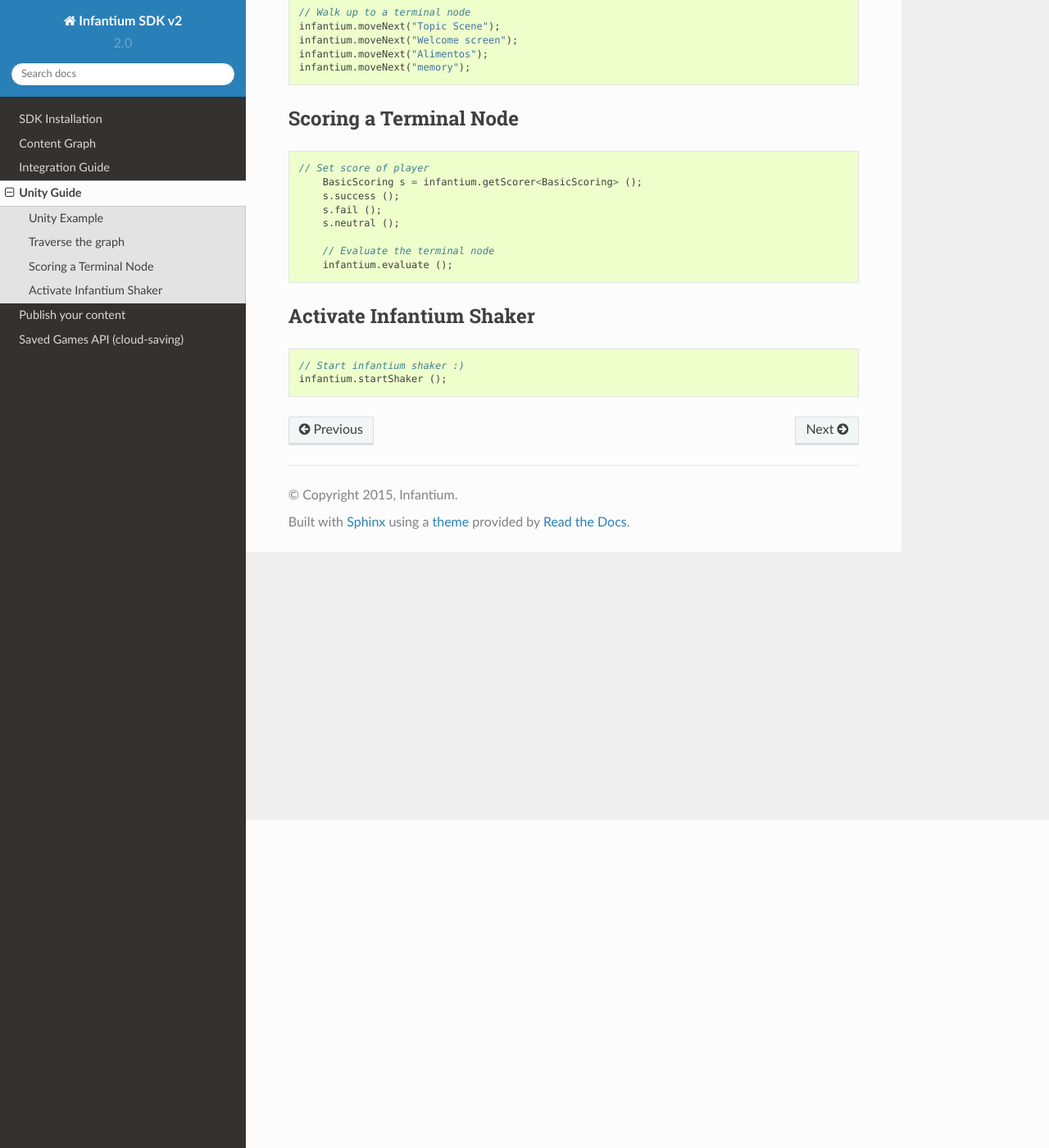
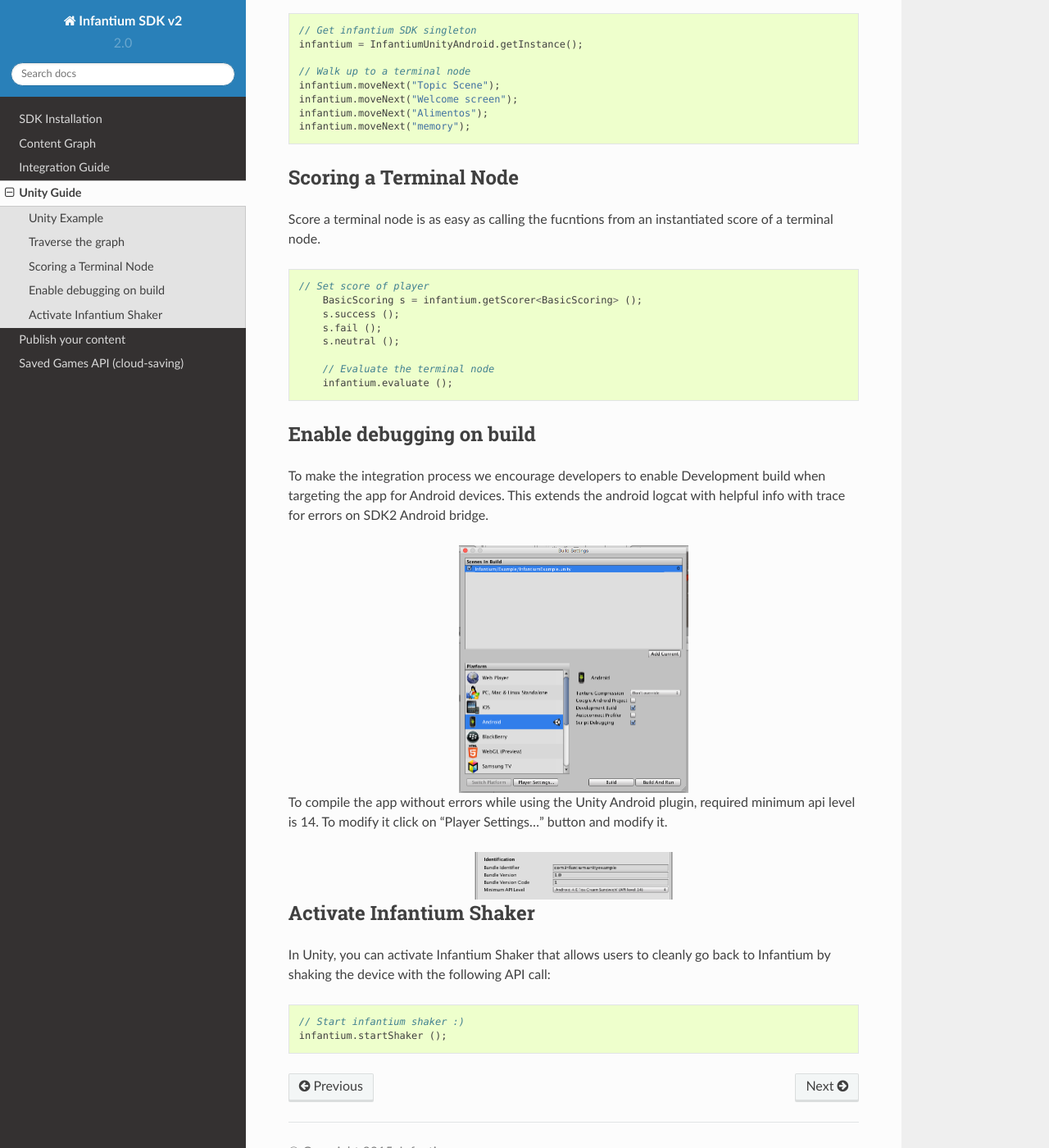
Before and after one commit to infantium/infantium-sdk2-docs, a Sphinx documentation site: the page built from docs/source/guide_unity.rst, in a window 1280 px wide and 1400 px high, scrolled down 400 px. Shown: the whole window at 82% size. Built offline with Sphinx 7.4.7 and the Read the Docs theme 2.0.0, drawn with Linux system fonts in a browser that asks for light colours; some of the changed text lies outside the part shown.

Commit message:
more docs for unity

```diff
--- a/docs/source/guide_unity.rst
+++ b/docs/source/guide_unity.rst
@@ -9,9 +9,10 @@
 Inside .unitypackage there is a simple project example that contains all avaliable SDK2 function calls. Please refer to it for C# syntax.
 
 
-
 Traverse the graph
 ''''''''''''''''''
+
+As in native Android development, to transverse the graph simply call to `moveNext(<node_id>)` with the specified node identification to move into.
 
 .. code-block:: c#
 
@@ -28,6 +29,8 @@
 Scoring a Terminal Node
 '''''''''''''''''''''''
 
+Score a terminal node is as easy as calling the fucntions from an instantiated score of a terminal node.
+
 .. code-block:: c#
 
     // Set score of player
@@ -39,9 +42,28 @@
 	// Evaluate the terminal node
 	infantium.evaluate ();
 
+Enable debugging on build
+'''''''''''''''''''''''''
+
+To make the integration process we encourage developers to enable Development build when targeting the app for Android devices. This extends the android logcat with
+helpful info with trace for errors on SDK2 Android bridge.
+
+.. image:: _static/unity_build.png
+   :scale: 50 %
+   :alt: Remember to check Script Debugging and Development Build
+   :align: center
+
+To compile the app without errors while using the Unity Android plugin, required minimum api level is 14. To modify it click on "Player Settings..." button and modify it.
+
+.. image:: _static/min_api_level.png
+   :scale: 50 %
+   :alt: Minimum API Level must be 14
+   :align: center
 
 Activate Infantium Shaker
 '''''''''''''''''''''''''
+
+In Unity, you can activate Infantium Shaker that allows users to cleanly go back to Infantium by shaking the device with the following API call:
 
 .. code-block:: c#
 
```
Also changed, not shown: docs/source/_static/min_api_level.png (added), docs/source/_static/unity_build.png (added).
